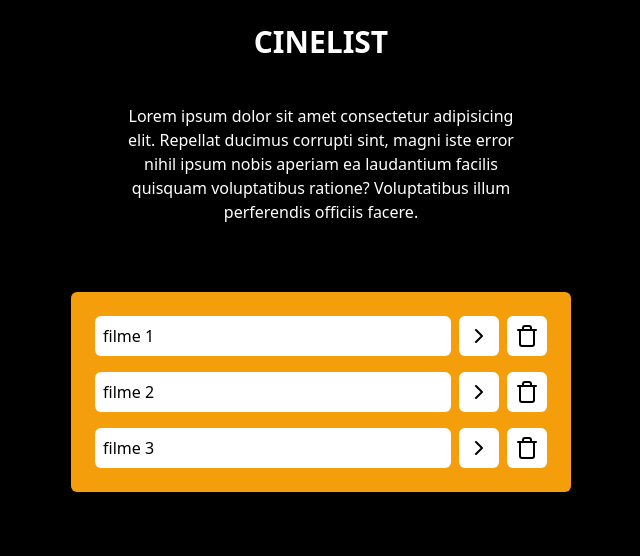
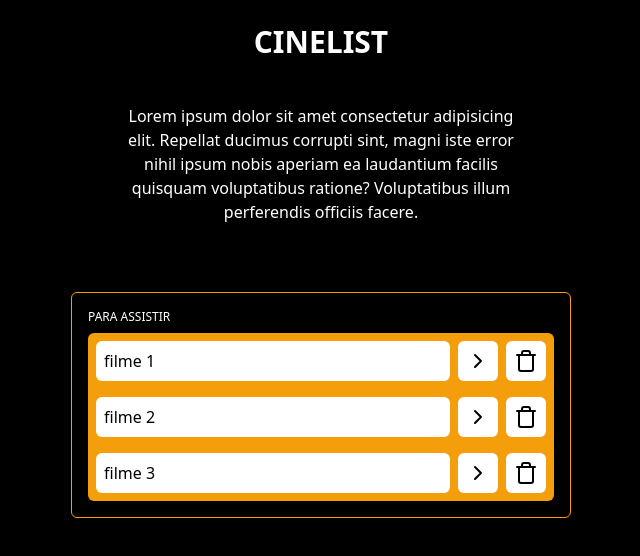
Before and after one commit to katerine-dev/cineList, a React (Vite) app in the folder spa/: page / in a window 1280 px wide. Shown: the top 556 px of the page, without its empty margins (319-959 px from the left). Built offline with nearby package versions, Linux system fonts and the light colour scheme.

Commit message:
ajustes movies.jsx

```diff
--- a/spa/src/App.jsx
+++ b/spa/src/App.jsx
@@ -38,6 +38,7 @@ function App() {
           <Movies movies={movies} />
           <MoviesSeen />
         </div>
+        <h1>SOBRE NÓS</h1>
       </div>
     </div>
   );
--- a/spa/src/components/movies.jsx
+++ b/spa/src/components/movies.jsx
@@ -2,7 +2,12 @@ import { ChevronRightIcon, TrashIcon } from "lucide-react";
 
 function Movies(props) {
   return (
-    <ul className="space-y-4 bg-amber-500 p-6 rounded-md">
+    <div className=" border border-amber-500 rounded-md p-4">
+      <h1 className="text-white text-xs text-left mb-2">PARA ASSISTIR</h1>
+      <ul
+        className="space-y-4 bg-amber-500 p-2
+       rounded-md"
+      >
         {props.movies.map((movie) => (
           <li key={movie.id} className="flex gap-2">
             <button className=" w-full text-left text-black bg-white p-2 rounded-md ">
@@ -18,6 +23,7 @@ function Movies(props) {
           </li>
         ))}
       </ul>
+    </div>
   );
 }
 
```
Lines whose indentation alone changed are shown as unchanged.
